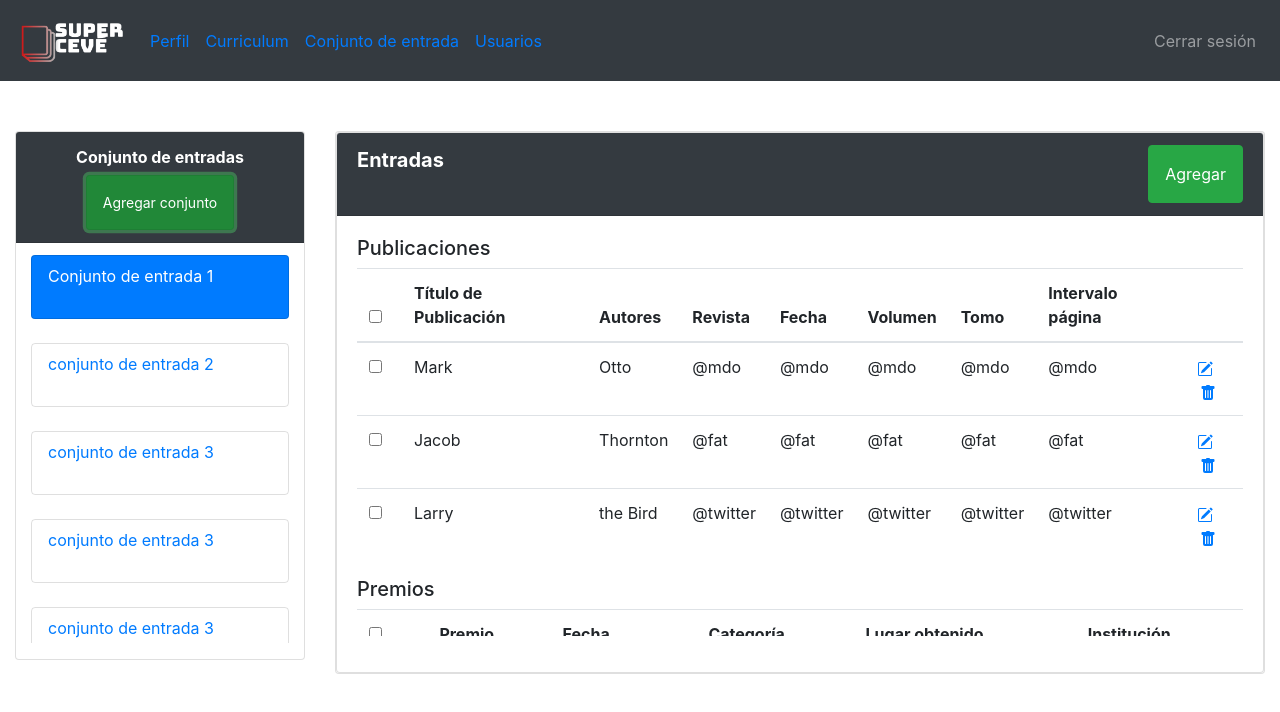
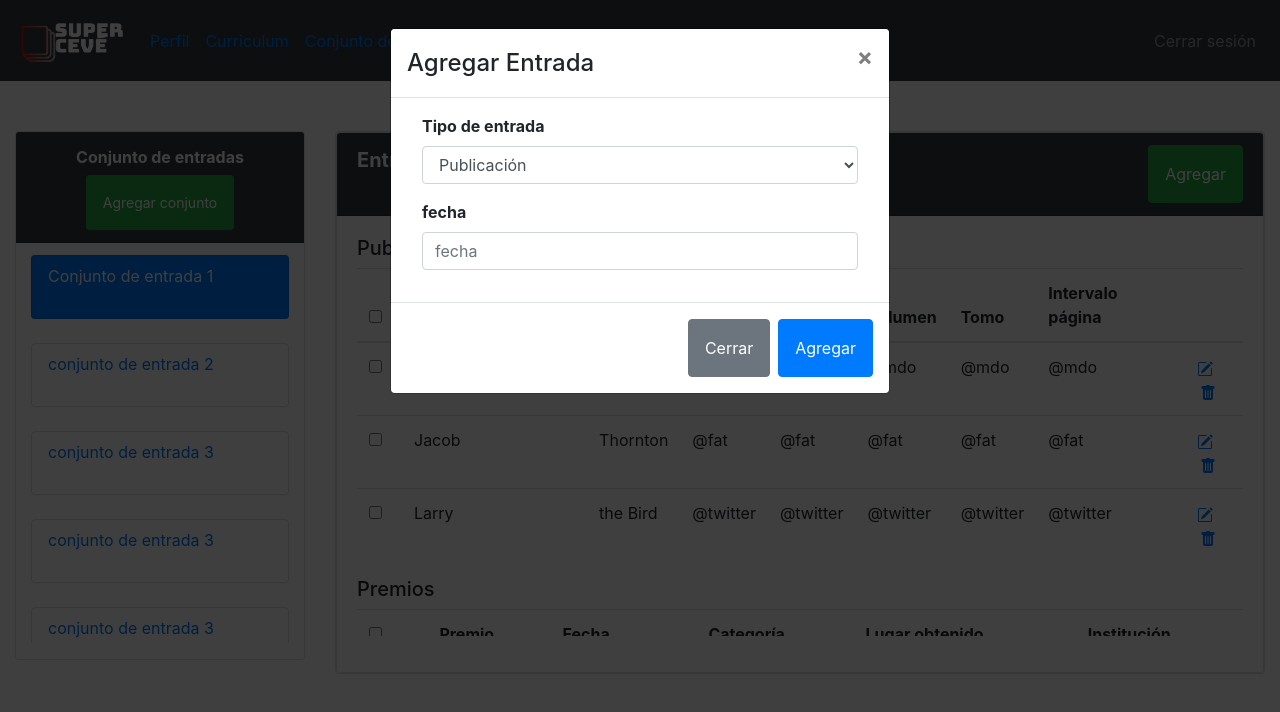
Before and after one commit to Bishuu1/SuperCeveFrontend, a React (Create React App) app: page /conjunto-entradas in a window 1280 px wide. Both pictures are taken after a click on the button "Agregar conjunto". Shown: the top 712 px of the page. Built offline with nearby package versions, Linux system fonts and the light colour scheme.

Commit message:
puse los modal como el pico nose si hice commit bien jejej

```diff
--- a/src/content/SetEntries/index.js
+++ b/src/content/SetEntries/index.js
@@ -1,19 +1,116 @@
 import React from "react";
-import { Button, Tab, Nav, Form } from "react-bootstrap";
+import { Button, Tab, Nav, Form, Row, Col, Modal, Container} from "react-bootstrap";
+import ConfirmModal from '../../components/common/Modal';
+import { useEffect, useState } from 'react';
+import { useHistory } from 'react-router-dom';
 
 const SetEntries = () => {
+
+  const [show, setShow] = useState([]);
+  const history = useHistory();
+  const [showModal, setShowModal] = useState(false);
+
+  const [modalShow, setModalShow] = useState(false); // estare repitiendo variable ?
+
+  function ModalAgregarConjunto(props) {
+    return (
+      <Modal {...props} aria-labelledby="contained-modal-title-vcenter">
+
+        <Modal.Header closeButton>
+          <Modal.Title id="contained-modal-title-vcenter">
+            Agregar conjunto
+          </Modal.Title>
+        </Modal.Header>
+
+        <Modal.Body className="show-grid">
+
+          <Container>
+            <Form>
+              <Form.Group controlId="exampleForm.ControlInput1">
+                <Form.Label>Nombre del conjunto</Form.Label>
+                <Form.Control placeholder="Ingresar nombre" />
+              </Form.Group>
+            </Form>
+          </Container>
+
+        </Modal.Body>
+
+        <Modal.Footer>
+          <Button  variant="secondary" onClick={props.onHide}>Cerrar</Button>
+          <Button onClick={props.onHide}>Agregar</Button>
+        </Modal.Footer>
+
+      </Modal>
+    );
+  }
+
+
+  function ModalAgregarEntrada(props) {
+    return (
+      <Modal {...props} aria-labelledby="contained-modal-title-vcenter">
+
+        <Modal.Header closeButton>
+          <Modal.Title id="contained-modal-title-vcenter">
+            Agregar Entrada
+          </Modal.Title>
+        </Modal.Header>
+
+        <Modal.Body className="show-grid">
+          <Container>
+
+                <Form.Group controlId="exampleForm.ControlSelect1">
+                  <Form.Label>Tipo de entrada</Form.Label>
+                  <Form.Control as="select">
+                    <option>Publicación</option>
+                    <option>Premio</option>
+                    <option>Conferencia</option>
+                    <option>Concurso</option>
+                  </Form.Control>
+                </Form.Group>
+
+              <Form.Group controlId="exampleForm.ControlInput1" label="disabled" >
+                <Form.Label>fecha</Form.Label>
+                <Form.Control placeholder="fecha" />
+              </Form.Group>
+
+          </Container>
+        </Modal.Body>
+
+        <Modal.Footer>
+          <Button  variant="secondary" onClick={props.onHide}>Cerrar</Button>
+          <Button onClick={props.onHide}>Agregar</Button>
+        </Modal.Footer>
+      </Modal>
+    );
+  }
+
   return (
+
+    <>
+    <ConfirmModal
+    title="Eliminar Entrada"
+    text="¿Esta seguro que quiere eliminar la entrada?"
+    buttonText="Eliminar"
+    showModal={showModal}
+    onCloseModal={() => setShowModal(false)}
+  />
+
     <div class="container-fluid mt-2 mt-4">
       <div class="row">
         <div class="col-md-3 col-sm-5">
           <div class="card">
+
             <div class="card-header text-center bg-dark">
               <h6 class="text-white mt-1">
                 <strong>Conjunto de entradas</strong>
               </h6>
-              <Button variant="success" size="sm">
+
+              <Button variant="success" size="sm" onClick={() => setModalShow(true)}>
                 Agregar conjunto
               </Button>{" "}
+
+              <ModalAgregarConjunto show={modalShow} onHide={() => setModalShow(false)} />
+
             </div>
 
             <div class="table-responsive">
@@ -151,12 +248,14 @@ const SetEntries = () => {
                       <div class="col col-md-4 text-right">
                         <h5 class="mb-0">
                           <Button
-                            onClick=""
+                            onClick={() => setModalShow(true)}
                             variant="success"
                             title="Agregar Entrada"
                           >
                             Agregar
                           </Button>{" "}
+                          <ModalAgregarEntrada show={modalShow} onHide={() => setModalShow(false)} />
+
                         </h5>
                       </div>
                     </div>
@@ -233,6 +332,7 @@ const SetEntries = () => {
                                     viewBox="0 0 16 16"
                                     fill="currentColor"
                                     xmlns="http://www.w3.org/2000/svg"
+                                    onClick={() => setShowModal(true)}
                                   >
                                     <path
                                       fill-rule="evenodd"
@@ -495,6 +595,8 @@ const SetEntries = () => {
         </div>
       </div>
     </div>
+  </>
+
   );
 };
 
```
